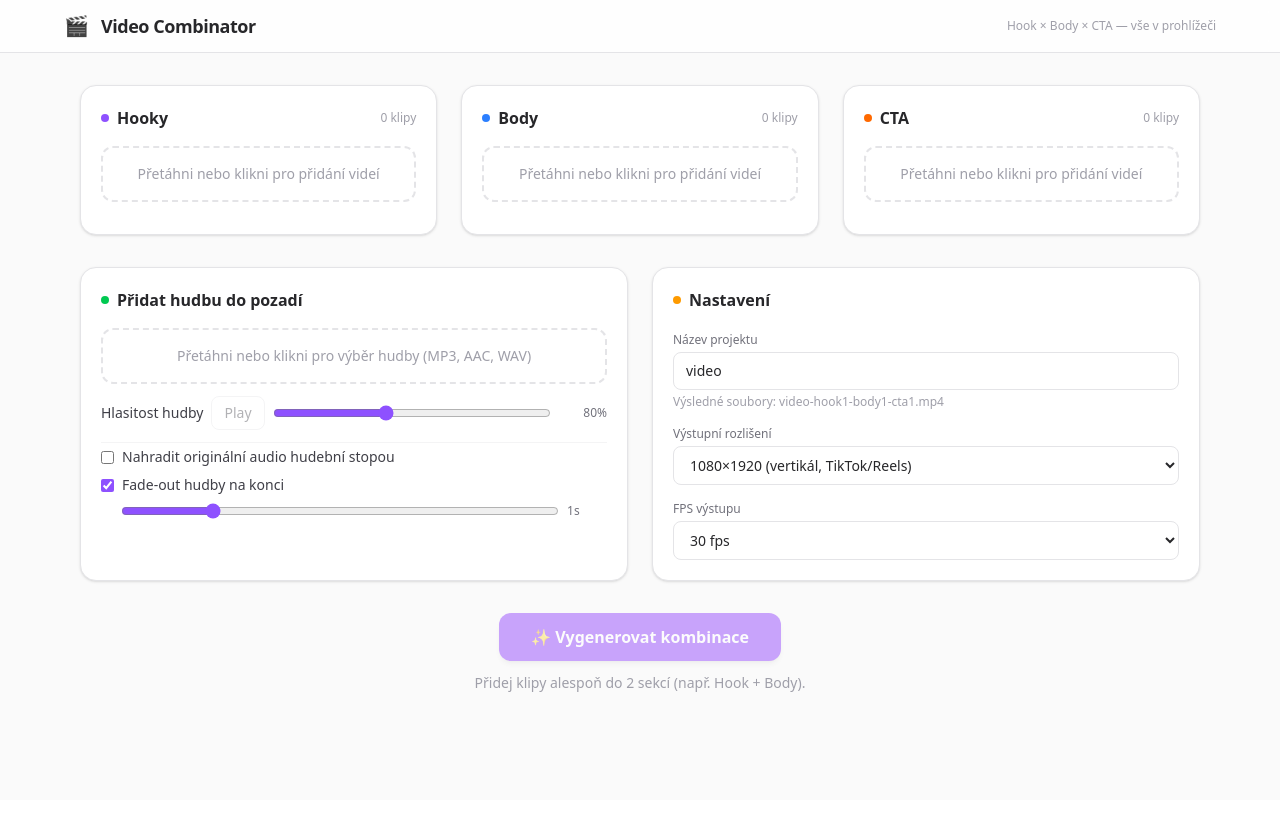
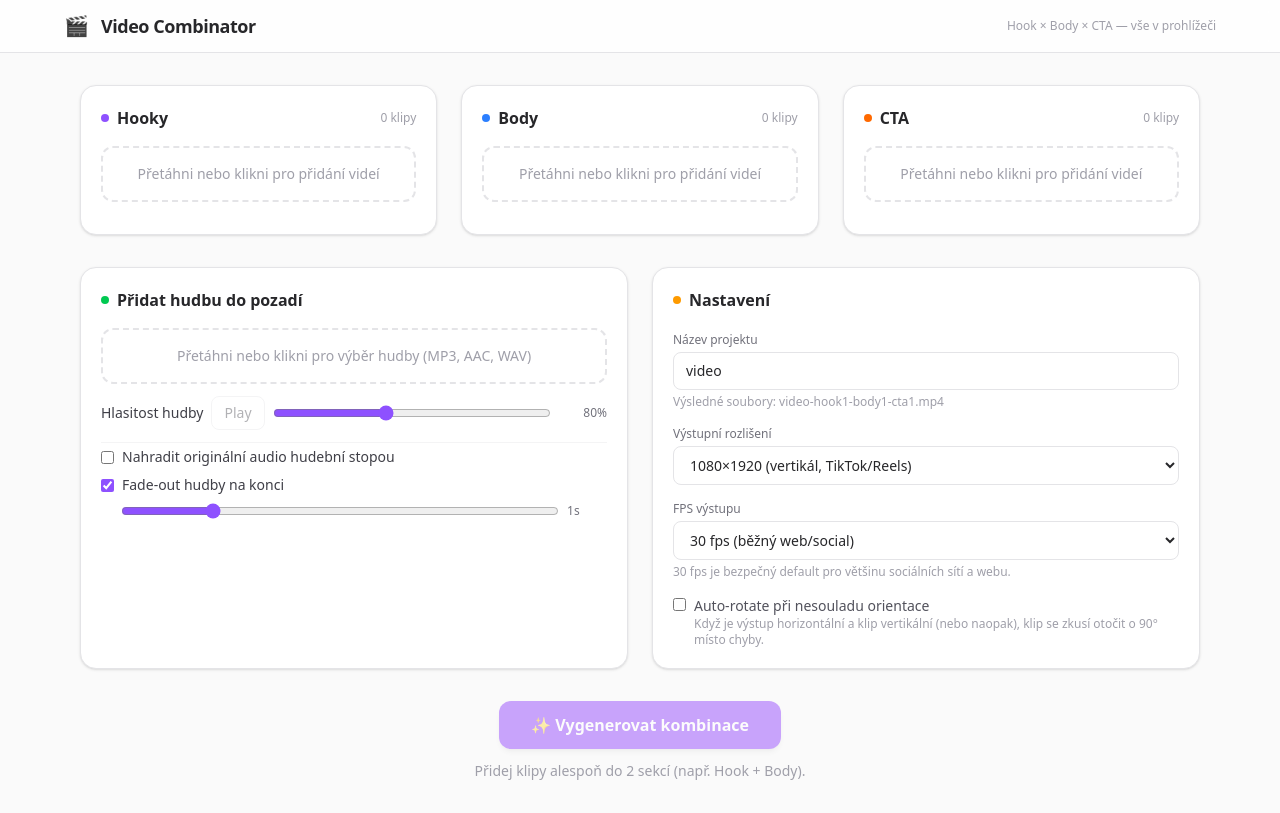
Before and after one commit to Pajush/hook-body-cta-builder, a React (Vite) app: page / in a window 1280 px wide. Built offline with nearby package versions, Linux system fonts and the light colour scheme.

Commit message:
feat: auto rotate

```diff
--- a/src/components/ClipBucket.tsx
+++ b/src/components/ClipBucket.tsx
@@ -130,16 +130,30 @@ export function ClipBucket({ type, label, color }: ClipBucketProps) {
       const thumbnailUrl = URL.createObjectURL(file)
       const id = `${type}_${Date.now()}_${Math.random().toString(36).slice(2)}`
 
-      // Quick duration probe via HTML5 video element
-      const duration = await new Promise<number>((resolve) => {
+      // Quick metadata probe via HTML5 video element
+      const metadata = await new Promise<{ duration: number; width: number; height: number }>((resolve) => {
         const v = document.createElement('video')
         v.preload = 'metadata'
         v.src = thumbnailUrl
-        v.onloadedmetadata = () => resolve(v.duration)
-        v.onerror = () => resolve(0)
+        v.onloadedmetadata = () => {
+          resolve({
+            duration: Number.isFinite(v.duration) ? v.duration : 0,
+            width: v.videoWidth || 0,
+            height: v.videoHeight || 0,
+          })
+        }
+        v.onerror = () => resolve({ duration: 0, width: 0, height: 0 })
       })
 
-      addClip(type, { id, file, name: defaultName, duration, thumbnailUrl })
+      addClip(type, {
+        id,
+        file,
+        name: defaultName,
+        duration: metadata.duration,
+        width: metadata.width,
+        height: metadata.height,
+        thumbnailUrl,
+      })
     }
   }
 
--- a/src/components/CombinationsList.tsx
+++ b/src/components/CombinationsList.tsx
@@ -5,6 +5,67 @@ import type { CombinationResult } from '../state/types'
 
 interface Props {
   onPreview: (combo: CombinationResult) => void
+}
+
+type Orientation = 'landscape' | 'portrait' | 'square'
+
+function getOrientation(width: number, height: number): Orientation {
+  if (width === height) return 'square'
+  return width > height ? 'landscape' : 'portrait'
+}
+
+async function readClipDimensions(file: File): Promise<{ width: number; height: number } | null> {
+  return new Promise((resolve) => {
+    const url = URL.createObjectURL(file)
+    const video = document.createElement('video')
+    video.preload = 'metadata'
+    video.src = url
+
+    video.onloadedmetadata = () => {
+      URL.revokeObjectURL(url)
+      resolve({ width: video.videoWidth || 0, height: video.videoHeight || 0 })
+    }
+
+    video.onerror = () => {
+      URL.revokeObjectURL(url)
+      resolve(null)
+    }
+  })
+}
+
+async function validateClipOrientation(
+  combo: CombinationResult,
+  targetWidth: number,
+  targetHeight: number,
+  autoRotate: boolean,
+): Promise<string | null> {
+  const targetOrientation = getOrientation(targetWidth, targetHeight)
+  if (autoRotate) return null
+  if (targetOrientation === 'square') return null
+
+  for (const clip of combo.clips) {
+    let width = clip.width ?? 0
+    let height = clip.height ?? 0
+
+    if (!width || !height) {
+      const dim = await readClipDimensions(clip.file)
+      width = dim?.width ?? 0
+      height = dim?.height ?? 0
+    }
+
+    if (!width || !height) continue
+    if (getOrientation(width, height) !== targetOrientation) {
+      const requiredLabel = targetOrientation === 'landscape' ? 'horizontální' : 'vertikální'
+      return `Klip "${clip.name}" má jinou orientaci než zvolený výstup. Pro ${requiredLabel} výstup použij klipy se stejnou orientací.`
+    }
+  }
+
+  return null
+}
+
+function resolveAutoFpsCandidate(fps: number): number {
+  if (!Number.isFinite(fps) || fps <= 0) return 30
+  return Math.max(12, Math.min(120, Math.round(fps)))
 }
 
 function statusLabel(status: CombinationResult['status']): string {
@@ -46,6 +107,23 @@ export function CombinationsList({ onPreview }: Props) {
   }
 
   async function renderCombo(combo: CombinationResult) {
+    const orientationError = await validateClipOrientation(
+      combo,
+      normalizeSettings.width,
+      normalizeSettings.height,
+      normalizeSettings.autoRotate,
+    )
+    if (orientationError) {
+      updateCombination(combo.id, {
+        status: 'error',
+        progress: 0,
+        outputBlob: undefined,
+        errorMessage: orientationError,
+        debugMessage: 'Nevalidni orientace klipu pro cilovy format',
+      })
+      return
+    }
+
     updateCombination(combo.id, {
       status: 'rendering',
       progress: 0,
@@ -55,10 +133,34 @@ export function CombinationsList({ onPreview }: Props) {
     })
     try {
       await ensureEngine()
+      let effectiveFps = normalizeSettings.fps
+      if (normalizeSettings.fps === 0) {
+        updateCombination(combo.id, { debugMessage: 'Zjisťuji FPS ze vstupních klipů...' })
+        const probeFpsValues: number[] = []
+        for (const clip of combo.clips) {
+          try {
+            const probe = await getEngine().probe(clip.file)
+            if (Number.isFinite(probe.fps) && probe.fps > 0) {
+              probeFpsValues.push(probe.fps)
+            }
+          } catch {
+            // Ignore failed probe and continue with remaining clips.
+          }
+        }
+        const average = probeFpsValues.length
+          ? probeFpsValues.reduce((sum, value) => sum + value, 0) / probeFpsValues.length
+          : 30
+        effectiveFps = resolveAutoFpsCandidate(average)
+        updateCombination(combo.id, { debugMessage: `Auto FPS: ${effectiveFps}` })
+      }
+
       const data = await getEngine().buildCombination({
         clips: combo.clips.map((clip) => clip.file),
         music: music ?? null,
-        normalizeOptions: normalizeSettings,
+        normalizeOptions: {
+          ...normalizeSettings,
+          fps: effectiveFps,
+        },
         mixAudioOptions: audioSettings,
         onProgress: (p) => updateCombination(combo.id, { progress: p }),
         onStage: (message) => updateCombination(combo.id, { debugMessage: message }),
--- a/src/components/SettingsPanel.tsx
+++ b/src/components/SettingsPanel.tsx
@@ -5,6 +5,21 @@ const RESOLUTIONS = [
   { label: '1920×1080 (horizontál, YouTube)', width: 1920, height: 1080 },
   { label: '1080×1080 (čtverec)', width: 1080, height: 1080 },
 ]
+
+const FPS_OPTIONS = [
+  { value: 0, label: 'Auto (podle vstupních videí)' },
+  { value: 24, label: '24 fps (filmový vzhled)' },
+  { value: 25, label: '25 fps (PAL / EU)' },
+  { value: 30, label: '30 fps (běžný web/social)' },
+  { value: 60, label: '60 fps (plynulejší pohyb)' },
+]
+
+function fpsDescription(fps: number): string {
+  if (fps === 0) return 'Auto použije FPS z přiložených klipů (zaokrouhlené na celé FPS). Když se nedá spolehlivě zjistit, použije se 30 fps.'
+  if (fps === 60) return '60 fps NEzrychlí video 2x. Zachová stejnou délku, jen přidá plynulost. U zdrojů s 30 fps se dopočítají mezisnímky/duplikáty.'
+  if (fps === 30) return '30 fps je bezpečný default pro většinu sociálních sítí a webu.'
+  return `${fps} fps změní snímkování výstupu, ne délku videa.`
+}
 
 export function SettingsPanel() {
   const projectName = useProjectStore((s) => s.projectName)
@@ -55,14 +70,30 @@ export function SettingsPanel() {
         <label className="text-xs font-medium text-zinc-500 dark:text-zinc-400">FPS výstupu</label>
         <select
           value={norm.fps}
-          onChange={(e) => setNorm({ fps: parseInt(e.target.value) })}
+          onChange={(e) => setNorm({ fps: parseInt(e.target.value, 10) })}
           className="border border-zinc-200 dark:border-zinc-600 rounded-lg px-3 py-2 text-sm bg-white dark:bg-zinc-800 focus:outline-none focus:ring-1 focus:ring-violet-500"
         >
-          {[24, 25, 30, 60].map((f) => (
-            <option key={f} value={f}>{f} fps</option>
+          {FPS_OPTIONS.map((f) => (
+            <option key={f.value} value={f.value}>{f.label}</option>
           ))}
         </select>
+        <p className="text-xs text-zinc-400">{fpsDescription(norm.fps)}</p>
       </div>
+
+      <label className="flex items-start gap-2 text-sm text-zinc-600 dark:text-zinc-300">
+        <input
+          type="checkbox"
+          checked={norm.autoRotate}
+          onChange={(e) => setNorm({ autoRotate: e.target.checked })}
+          className="mt-0.5"
+        />
+        <span>
+          Auto-rotate při nesouladu orientace
+          <span className="block text-xs text-zinc-400">
+            Když je výstup horizontální a klip vertikální (nebo naopak), klip se zkusí otočit o 90° místo chyby.
+          </span>
+        </span>
+      </label>
 
     </div>
   )
--- a/src/engine/EngineInterface.ts
+++ b/src/engine/EngineInterface.ts
@@ -9,6 +9,7 @@ export interface NormalizeOptions {
   width: number
   height: number
   fps: number
+  autoRotate: boolean
 }
 
 export interface MixAudioOptions {
--- a/src/engine/WasmEngine.ts
+++ b/src/engine/WasmEngine.ts
@@ -65,6 +65,7 @@ export class WasmEngine implements IEngine {
       normalizeOptions.width,
       normalizeOptions.height,
       normalizeOptions.fps,
+      normalizeOptions.autoRotate ? 'ar1' : 'ar0',
     ].join('|')
   }
 
@@ -102,6 +103,11 @@ export class WasmEngine implements IEngine {
     } catch {
       return false
     }
+  }
+
+  private _orientationFromDimensions(width: number, height: number): 'landscape' | 'portrait' | 'square' {
+    if (width === height) return 'square'
+    return width > height ? 'landscape' : 'portrait'
   }
 
   async buildCombination({
@@ -150,12 +156,25 @@ export class WasmEngine implements IEngine {
         if (!(await this._fileExists(outputName))) {
           onStage?.(`Normalizuji video ${i + 1}/${clips.length}`)
           await this.ffmpeg.writeFile(inputName, await fetchFile(clip))
+          const sourceProbe = await this._probeName(inputName)
+          const sourceOrientation = this._orientationFromDimensions(sourceProbe.width, sourceProbe.height)
+          const targetOrientation = this._orientationFromDimensions(width, height)
+          const shouldRotate = normalizeOptions.autoRotate
+            && targetOrientation !== 'square'
+            && sourceOrientation !== 'square'
+            && sourceOrientation !== targetOrientation
+
+          if (shouldRotate) {
+            onStage?.(`Auto-rotate klipu ${i + 1}/${clips.length}`)
+          }
+
+          const rotatePrefix = shouldRotate ? 'transpose=1,' : ''
           const normalizeArgs = [
             '-y',
             '-i', inputName,
             '-map', '0:v:0',
             // Fill target frame and crop from center instead of letterboxing.
-            '-vf', `scale=${width}:${height}:force_original_aspect_ratio=increase,crop=${width}:${height},fps=${fps},setsar=1`,
+            '-vf', `${rotatePrefix}scale=${width}:${height}:force_original_aspect_ratio=increase,crop=${width}:${height},fps=${fps},setsar=1`,
             '-c:v', 'libx264', '-preset', 'fast', '-crf', '23',
             '-an',
             '-pix_fmt', 'yuv420p',
@@ -339,13 +358,19 @@ export class WasmEngine implements IEngine {
     }
   }
 
-  private async _probeName(name: string): Promise<{ duration: number; hasAudio: boolean }> {
+  private async _probeName(name: string): Promise<{ duration: number; hasAudio: boolean; width: number; height: number }> {
     let output = ''
     const logger = ({ message }: { message: string }) => { output += message + '\n' }
     this.ffmpeg.on('log', logger)
     try { await this.ffmpeg.exec(['-i', name, '-f', 'null', '-']) } catch { /* expected */ }
     this.ffmpeg.off('log', logger)
-    return { duration: this._parseDuration(output), hasAudio: /Audio:\s/.test(output) }
+    const videoMatch = output.match(/(\d{2,5})x(\d{2,5})/)
+    return {
+      duration: this._parseDuration(output),
+      hasAudio: /Audio:\s/.test(output),
+      width: parseInt(videoMatch?.[1] ?? '0', 10),
+      height: parseInt(videoMatch?.[2] ?? '0', 10),
+    }
   }
 
   private async _safeDelete(path: string): Promise<void> {
--- a/src/state/projectStore.ts
+++ b/src/state/projectStore.ts
@@ -8,7 +8,7 @@ export const useProjectStore = create<ProjectStore>((set, get) => ({
   bodies: [],
   ctas: [],
   music: null,
-  normalizeSettings: { width: 1080, height: 1920, fps: 30 },
+  normalizeSettings: { width: 1080, height: 1920, fps: 30, autoRotate: false },
   audioSettings: { fadeOut: true, fadeOutDuration: 1, replaceOriginalAudio: false, musicVolume: 0.8 },
   combinations: [],
   engineLoaded: false,
--- a/src/state/types.ts
+++ b/src/state/types.ts
@@ -27,7 +27,8 @@ export interface CombinationResult {
 export interface NormalizeSettings {
   width: number
   height: number
-  fps: number
+  fps: number // 0 = auto from source clips
+  autoRotate: boolean
 }
 
 export interface AudioSettings {
```
